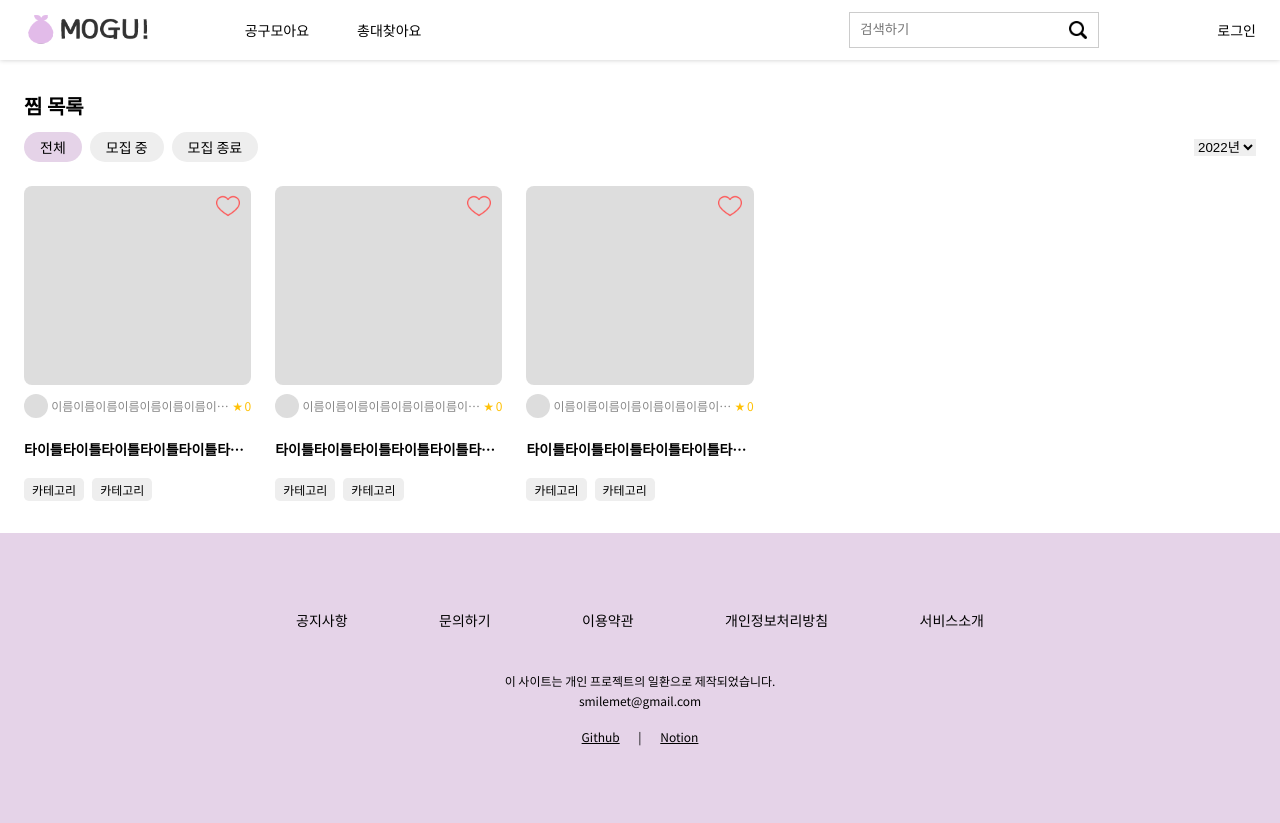
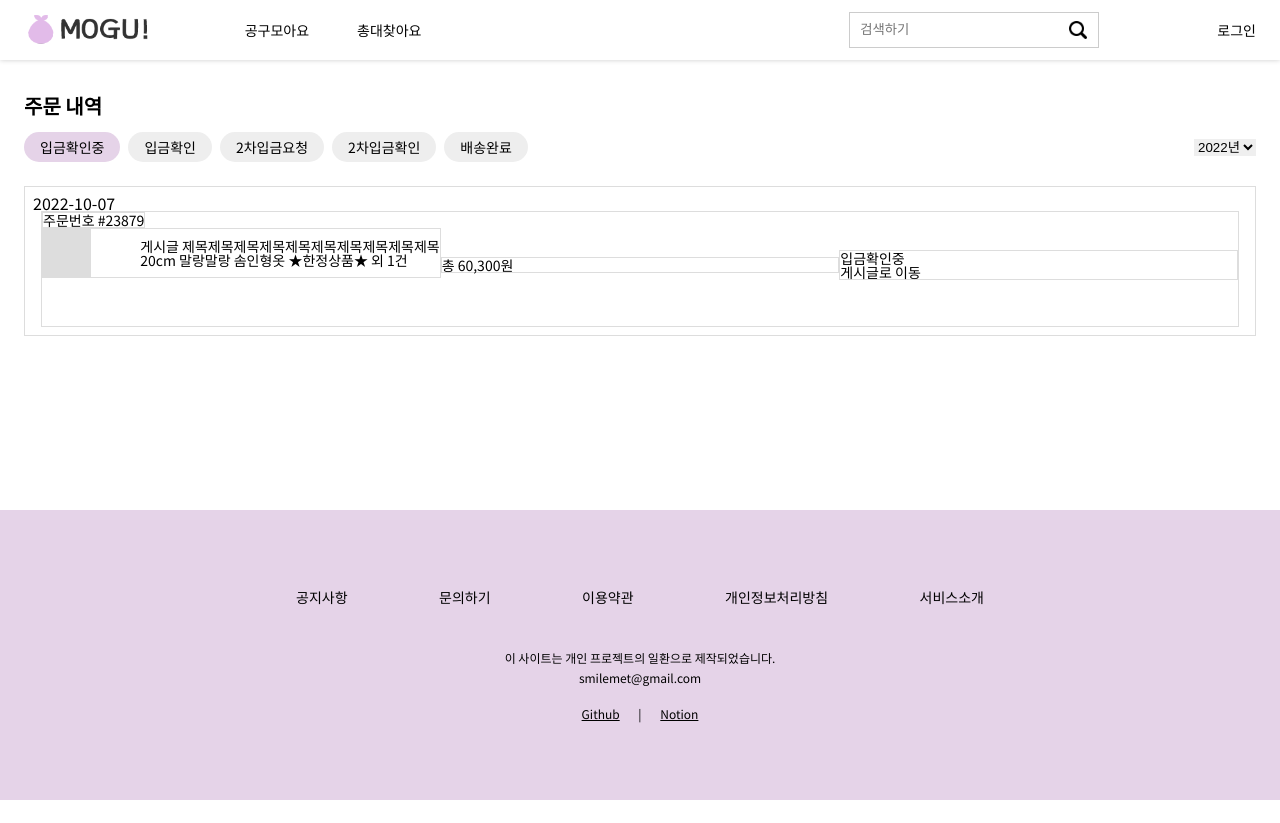
Before and after one commit to smilemet/mogu, a React (Create React App) app in the folder client/: page /mypage/sell in a window 1280 px wide. After the commit the page ends 800 px from the top, so only its background shows below. Built offline with nearby package versions, Linux system fonts and the light colour scheme; a web font is replaced by a local one.

Commit message:
서브 페이지 구현 중

```diff
--- /dev/null
+++ b/client/src/components/OrderItem.js
@@ -0,0 +1,74 @@
+import React from "react";
+import styled from "styled-components";
+
+import fakeImg from "../assets/img/fakeImg.png";
+
+const OrderItemContainer = styled.div`
+  border: 1px solid ${(props) => props.theme.gray};
+  padding: 0.5rem;
+
+  & > p {
+    font-size: 1rem;
+  }
+
+  & > div {
+    padding: 0 0.5rem;
+  }
+
+  table {
+    width: 100%;
+    border: 1px solid ${(props) => props.theme.gray};
+    border-collapse: collapse;
+
+    td {
+      align-content: stretch;
+      flex-grow: 0;
+      width: 100%;
+      border: 1px solid ${(props) => props.theme.gray};
+    }
+
+    .order-info {
+      flex-grow: 1;
+
+      img {
+        width: 3rem;
+        height: 3rem;
+      }
+    }
+  }
+`;
+
+const OrderItem = () => {
+  return (
+    <OrderItemContainer>
+      <p>2022-10-07</p>
+      <div>
+        <table>
+          <thead>
+            <th>
+              <td colSpan={3}>주문번호 #23879</td>
+            </th>
+          </thead>
+          <tbody>
+            <tr className="flex-box">
+              <td className="order-info flex-box">
+                <img src={fakeImg} alt="상품 이미지"></img>
+                <div>
+                  <p>게시글 제목제목제목제목제목제목제목제목제목제목</p>
+                  <p>20cm 말랑말랑 솜인형옷 ★한정상품★ 외 1건</p>
+                </div>
+              </td>
+              <td className="order-total">총 60,300원</td>
+              <td className="order-status">
+                <p>입금확인중</p>
+                <p>게시글로 이동</p>
+              </td>
+            </tr>
+          </tbody>
+        </table>
+      </div>
+    </OrderItemContainer>
+  );
+};
+
+export default OrderItem;
--- a/client/src/components/layout/RecordList.js
+++ b/client/src/components/layout/MypageList.js
@@ -2,7 +2,7 @@ import React from "react";
 
 import styled from "styled-components";
 
-const RecordListContainer = styled.main`
+const MypageListContainer = styled.main`
   padding-top: 6rem;
 
   h2 {
@@ -41,28 +41,31 @@ const RecordListContainer = styled.main`
   }
 `;
 
-const RecordList = ({ children, ...props }) => {
+const MypageList = ({ children, ...props }) => {
   return (
-    <RecordListContainer>
+    <MypageListContainer>
       <div className="wrapper">
         <div className="inner">
-          <h2>찜 목록</h2>
+          <h2>{props.title}</h2>
 
           <div className="flex-box">
             <div className="option">
-              {props.option.map((v) => {
-                return (
+              {props.option.map((v, i) => {
+                return i === 0 ? (
                   <>
-                    <input type="radio" id={v.id} name={v.name} checked />
-                    <label className={v.name} htmlFor={v.id}>
-                      {v.option}
-                    </label>
+                    <input type="radio" id={v.id} name="selection" checked />
+                    <label htmlFor={v.id}>{v.option}</label>
+                  </>
+                ) : (
+                  <>
+                    <input type="radio" id={v.id} name="selection" />
+                    <label htmlFor={v.id}>{v.option}</label>
                   </>
                 );
               })}
             </div>
 
-            {props.data ? (
+            {props.date ? (
               <select name="years" className="years">
                 <option value="2022">2022년</option>
                 <option value="2021">2021년</option>
@@ -74,8 +77,8 @@ const RecordList = ({ children, ...props }) => {
           {children}
         </div>
       </div>
-    </RecordListContainer>
+    </MypageListContainer>
   );
 };
 
-export default RecordList;
+export default MypageList;
--- a/client/src/pages/Favorite.js
+++ b/client/src/pages/Favorite.js
@@ -1,86 +1,23 @@
 import React from "react";
-import styled from "styled-components";
 
 import GridList from "../components/GridList.js";
+import MypageList from "../components/layout/MypageList.js";
 import ProductItem from "../components/ProductItem.js";
 
-const FavoriteContainer = styled.main`
-  padding-top: 6rem;
+const Favorite = () => {
+  const option = [
+    { id: "recruiting", option: "모집중" },
+    { id: "end", option: "모집종료" },
+  ];
 
-  h2 {
-    font-size: 1.25rem;
-    font-weight: bold;
-    margin-bottom: 1rem;
-  }
-
-  .flex-box {
-    justify-content: space-between;
-    align-items: center;
-    margin-bottom: 1.5rem;
-
-    .option {
-      input[name="selection"] {
-        display: none;
-      }
-
-      input + label {
-        display: inline-block;
-        padding: 0.5rem 1rem;
-        background-color: ${(props) => props.theme.lightGray};
-        border-radius: 1rem;
-        margin-right: 0.5rem;
-      }
-
-      input:checked + label {
-        background-color: ${(props) => props.theme.pointColorToneDown};
-      }
-    }
-
-    .years {
-      border: none;
-      outline: none;
-    }
-  }
-`;
-
-const Favorite = () => {
   return (
-    <FavoriteContainer>
-      <div className="wrapper">
-        <div className="inner">
-          <h2>찜 목록</h2>
-
-          <div className="flex-box">
-            <div className="option">
-              <input type="radio" id="every" name="selection" checked />
-              <label className="selection" htmlFor="every">
-                전체
-              </label>
-
-              <input type="radio" id="recruiting" name="selection" />
-              <label className="selection" htmlFor="recruiting">
-                모집 중
-              </label>
-
-              <input type="radio" id="end" name="selection" />
-              <label className="selection" htmlFor="end">
-                모집 종료
-              </label>
-            </div>
-
-            <select name="years" className="years">
-              <option value="2022">2022년</option>
-              <option value="2021">2021년</option>
-              <option value="2020">2020년</option>
-            </select>
-          </div>
-
-          <GridList data={Array(3).fill(true)}>
-            <ProductItem />
-          </GridList>
-        </div>
-      </div>
-    </FavoriteContainer>
+    <>
+      <MypageList title={"찜 목록"} option={option} date={true}>
+        <GridList data={Array(4).fill(true)}>
+          <ProductItem />
+        </GridList>
+      </MypageList>
+    </>
   );
 };
 
--- /dev/null
+++ b/client/src/pages/RecordBuy.js
@@ -0,0 +1,24 @@
+import React from "react";
+
+import MypageList from "../components/layout/MypageList.js";
+import OrderItem from "../components/OrderItem.js";
+
+const RecordBuy = () => {
+  const option = [
+    { id: "deposit", option: "입금확인중" },
+    { id: "deposit-checked", option: "입금확인" },
+    { id: "deposit-second", option: "2차입금요청" },
+    { id: "deposit-second-checked", option: "2차입금확인" },
+    { id: "sended", option: "배송완료" },
+  ];
+
+  return (
+    <>
+      <MypageList title={"주문 내역"} option={option} date={true}>
+        <OrderItem />
+      </MypageList>
+    </>
+  );
+};
+
+export default RecordBuy;
--- a/client/src/router/Router.js
+++ b/client/src/router/Router.js
@@ -17,6 +17,8 @@ import JoinInfo from "../pages/JoinInfo.js";
 import UserPage from "../pages/UserPage.js";
 import Favorite from "../pages/Favorite.js";
 import UserEdit from "../pages/UserEdit.js";
+import RecordBuy from "../pages/RecordBuy.js";
+import RecordSell from "../pages/RecordBuy.js";
 
 const Router = () => {
   return (
@@ -33,8 +35,8 @@ const Router = () => {
           <Route path="/userid" element={<UserPage />} />
           <Route path="/mypage/favorite" element={<Favorite />} />
           <Route path="/mypage/edit" element={<UserEdit />} />
-          <Route path="/mypage/buy" element={<Favorite />} />
-          <Route path="/mypage/sell" element={<Favorite />} />
+          <Route path="/mypage/buy" element={<RecordBuy />} />
+          <Route path="/mypage/sell" element={<RecordSell />} />
         </Route>
 
         <Route path="/account/login" element={<Login />} />
```
Also changed, not shown: client/src/pages/RecordSell.js (added, +27 -0 lines).
